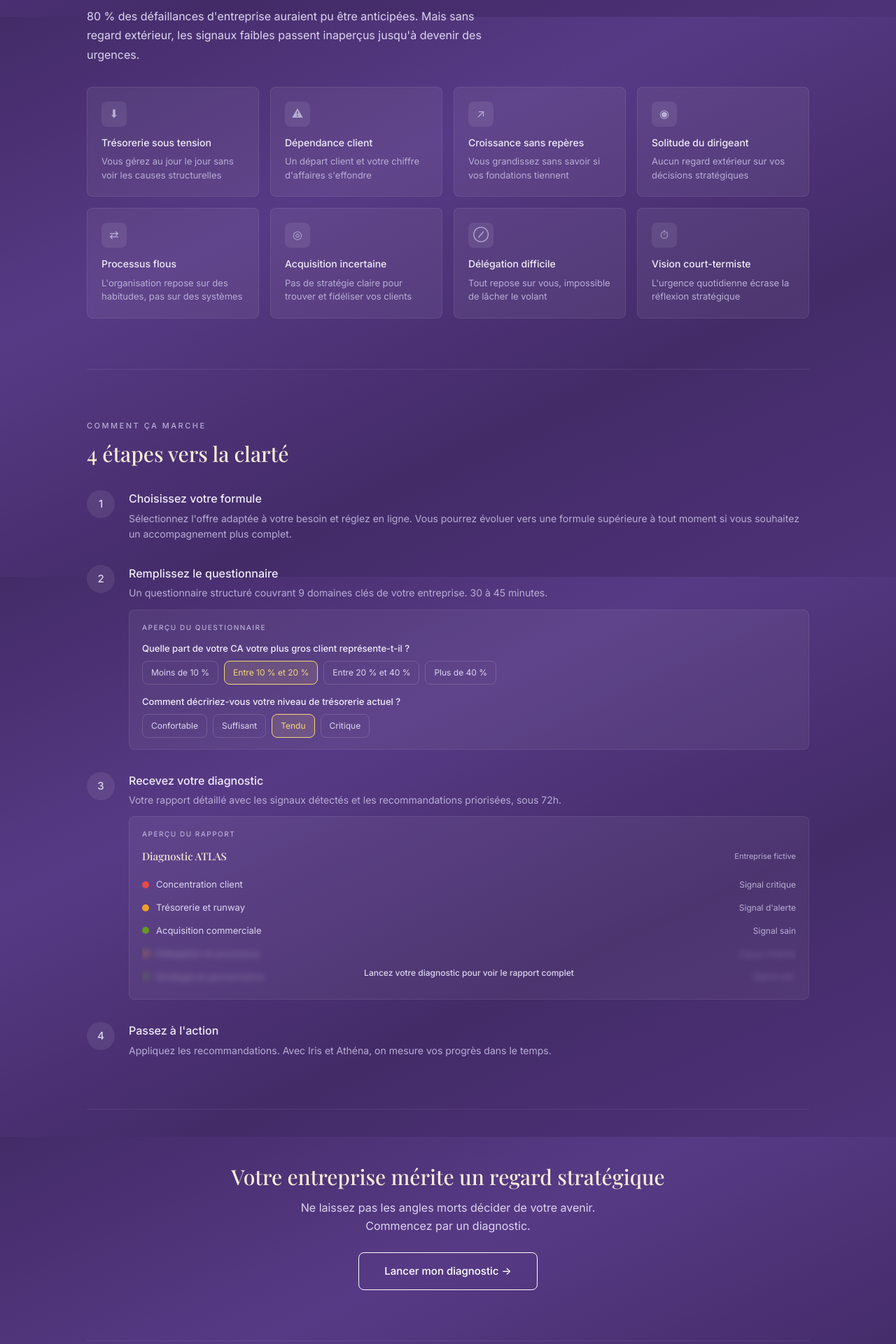
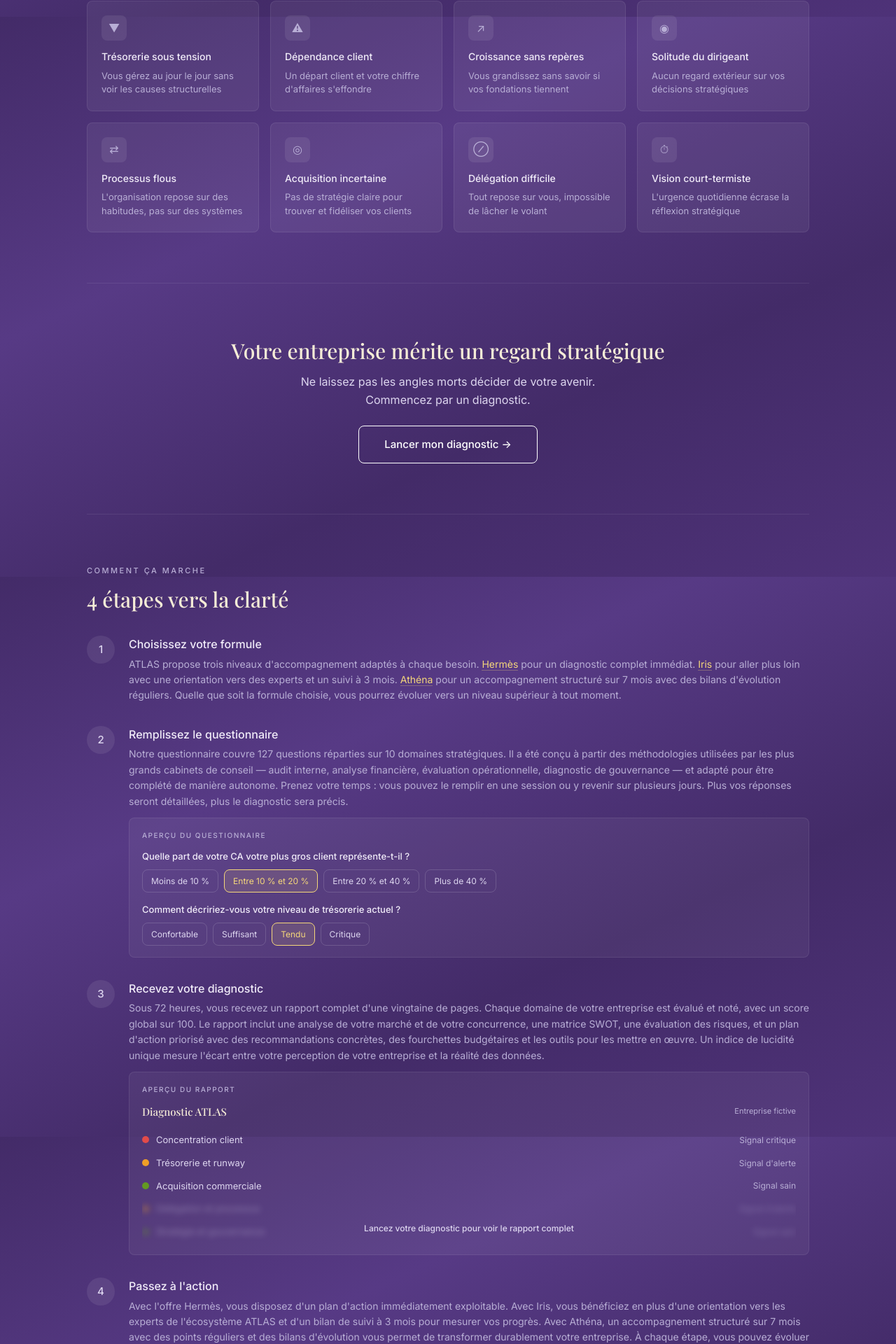
Before and after one commit to gabrielsimonetti62-hub/atlas-diagnostic, a Next.js app: page / in a window 1280 px wide. Shown: the part 776-2696 px from the top of the page at 70% size. Built offline with nearby package versions, Linux system fonts and the light colour scheme; a web font is replaced by a local one.

Commit message:
Update page.js

```diff
--- a/app/page.js
+++ b/app/page.js
@@ -1,25 +1,38 @@
+import Link from "next/link";
+import { Nav, Footer } from "./components";
+
+function PainCard({ icon, title, desc }) {
+  return (
+    <div className="pain-card">
+      <div className="pain-icon">{icon}</div>
+      <h3>{title}</h3>
+      <p>{desc}</p>
+    </div>
+  );
+}
+
+function OfferCheck({ color, children }) {
+  return (
+    <li>
+      <span className={`offer-check check-${color}`}>&#10003;</span>
+      {children}
+    </li>
+  );
+}
+
 export default function Home() {
   return (
     <>
-      {/* NAV */}
-      <div className="container">
-        <nav className="nav">
-          <div>
-            <div className="nav-logo">ATLAS</div>
-            <div className="nav-tagline">Laissez-nous porter votre monde sur nos épaules</div>
-          </div>
-          <a href="#offres" className="nav-cta">Diagnostiquer mon entreprise</a>
-        </nav>
-      </div>
+      <Nav />
 
       {/* HERO */}
       <div className="container">
         <section className="hero">
-          <div className="hero-eyebrow">Diagnostic stratégique pour TPE et PME</div>
+          <div className="hero-eyebrow">Diagnostic strat&eacute;gique pour TPE et PME</div>
           <h1>Votre entreprise a des failles. Vous ne les voyez pas encore.</h1>
-          <p>ATLAS détecte en 9 domaines ce qui freine votre croissance, menace votre trésorerie ou fragilise votre organisation. Le diagnostic d&apos;un cabinet, au prix d&apos;un indépendant.</p>
-          <a href="#offres" className="btn-cta">Lancer mon diagnostic →</a>
-          <div className="hero-sub">À partir de 199 € · Résultats sous 72h</div>
+          <p>ATLAS d&eacute;tecte en 10 domaines ce qui freine votre croissance, menace votre tr&eacute;sorerie ou fragilise votre organisation. Le diagnostic d&apos;un cabinet, au prix d&apos;un ind&eacute;pendant.</p>
+          <a href="#offres" className="btn-cta">Lancer mon diagnostic &rarr;</a>
+          <div className="hero-sub">&Agrave; partir de 199 &euro; &middot; R&eacute;sultats sous 72h</div>
         </section>
       </div>
 
@@ -30,44 +43,55 @@ export default function Home() {
         <section className="section">
           <div className="section-label">Le constat</div>
           <h2>Les angles morts qui fragilisent les TPE et PME</h2>
-          <p className="section-intro">80 % des défaillances d&apos;entreprise auraient pu être anticipées. Mais sans regard extérieur, les signaux faibles passent inaperçus jusqu&apos;à devenir des urgences.</p>
+          <p className="section-intro">80 % des d&eacute;faillances d&apos;entreprise auraient pu &ecirc;tre anticip&eacute;es. Mais sans regard ext&eacute;rieur, les signaux faibles passent inaper&ccedil;us jusqu&apos;&agrave; devenir des urgences.</p>
           <div className="pain-grid">
-            <PainCard icon="⬇" title="Trésorerie sous tension" desc="Vous gérez au jour le jour sans voir les causes structurelles" />
-            <PainCard icon="⚠" title="Dépendance client" desc="Un départ client et votre chiffre d'affaires s'effondre" />
-            <PainCard icon="↗" title="Croissance sans repères" desc="Vous grandissez sans savoir si vos fondations tiennent" />
-            <PainCard icon="◉" title="Solitude du dirigeant" desc="Aucun regard extérieur sur vos décisions stratégiques" />
-            <PainCard icon="⇄" title="Processus flous" desc="L'organisation repose sur des habitudes, pas sur des systèmes" />
-            <PainCard icon="◎" title="Acquisition incertaine" desc="Pas de stratégie claire pour trouver et fidéliser vos clients" />
-            <PainCard icon="⊘" title="Délégation difficile" desc="Tout repose sur vous, impossible de lâcher le volant" />
-            <PainCard icon="⏱" title="Vision court-termiste" desc="L'urgence quotidienne écrase la réflexion stratégique" />
+            <PainCard icon="&#9660;" title="Tr&eacute;sorerie sous tension" desc="Vous g&eacute;rez au jour le jour sans voir les causes structurelles" />
+            <PainCard icon="&#9888;" title="D&eacute;pendance client" desc="Un d&eacute;part client et votre chiffre d&apos;affaires s&apos;effondre" />
+            <PainCard icon="&#8599;" title="Croissance sans rep&egrave;res" desc="Vous grandissez sans savoir si vos fondations tiennent" />
+            <PainCard icon="&#9673;" title="Solitude du dirigeant" desc="Aucun regard ext&eacute;rieur sur vos d&eacute;cisions strat&eacute;giques" />
+            <PainCard icon="&#8644;" title="Processus flous" desc="L&apos;organisation repose sur des habitudes, pas sur des syst&egrave;mes" />
+            <PainCard icon="&#9678;" title="Acquisition incertaine" desc="Pas de strat&eacute;gie claire pour trouver et fid&eacute;liser vos clients" />
+            <PainCard icon="&#8856;" title="D&eacute;l&eacute;gation difficile" desc="Tout repose sur vous, impossible de l&acirc;cher le volant" />
+            <PainCard icon="&#9201;" title="Vision court-termiste" desc="L&apos;urgence quotidienne &eacute;crase la r&eacute;flexion strat&eacute;gique" />
           </div>
         </section>
       </div>
 
       <div className="container"><hr className="divider" /></div>
 
-      {/* COMMENT CA MARCHE */}
+      {/* CTA MID */}
+      <div className="container">
+        <section className="cta-section">
+          <h2>Votre entreprise m&eacute;rite un regard strat&eacute;gique</h2>
+          <p>Ne laissez pas les angles morts d&eacute;cider de votre avenir. Commencez par un diagnostic.</p>
+          <a href="#offres" className="btn-cta">Lancer mon diagnostic &rarr;</a>
+        </section>
+      </div>
+
+      <div className="container"><hr className="divider" /></div>
+
+      {/* 4 ETAPES */}
       <div className="container">
         <section className="section">
-          <div className="section-label">Comment ça marche</div>
-          <h2>4 étapes vers la clarté</h2>
+          <div className="section-label">Comment &ccedil;a marche</div>
+          <h2>4 &eacute;tapes vers la clart&eacute;</h2>
           <div className="steps-list">
             <div className="step">
               <div className="step-num">1</div>
               <div className="step-content">
                 <h3>Choisissez votre formule</h3>
-                <p>Sélectionnez l&apos;offre adaptée à votre besoin et réglez en ligne. Vous pourrez évoluer vers une formule supérieure à tout moment si vous souhaitez un accompagnement plus complet.</p>
+                <p>ATLAS propose trois niveaux d&apos;accompagnement adapt&eacute;s &agrave; chaque besoin. <Link href="/offres/hermes" className="text-link">Herm&egrave;s</Link> pour un diagnostic complet imm&eacute;diat. <Link href="/offres/iris" className="text-link">Iris</Link> pour aller plus loin avec une orientation vers des experts et un suivi &agrave; 3 mois. <Link href="/offres/athena" className="text-link">Ath&eacute;na</Link> pour un accompagnement structur&eacute; sur 7 mois avec des bilans d&apos;&eacute;volution r&eacute;guliers. Quelle que soit la formule choisie, vous pourrez &eacute;voluer vers un niveau sup&eacute;rieur &agrave; tout moment.</p>
               </div>
             </div>
             <div className="step">
               <div className="step-num">2</div>
               <div className="step-content">
                 <h3>Remplissez le questionnaire</h3>
-                <p>Un questionnaire structuré couvrant 9 domaines clés de votre entreprise. 30 à 45 minutes.</p>
+                <p>Notre questionnaire couvre 127 questions r&eacute;parties sur 10 domaines strat&eacute;giques. Il a &eacute;t&eacute; con&ccedil;u &agrave; partir des m&eacute;thodologies utilis&eacute;es par les plus grands cabinets de conseil &mdash; audit interne, analyse financi&egrave;re, &eacute;valuation op&eacute;rationnelle, diagnostic de gouvernance &mdash; et adapt&eacute; pour &ecirc;tre compl&eacute;t&eacute; de mani&egrave;re autonome. Prenez votre temps : vous pouvez le remplir en une session ou y revenir sur plusieurs jours. Plus vos r&eacute;ponses seront d&eacute;taill&eacute;es, plus le diagnostic sera pr&eacute;cis.</p>
                 <div className="preview-box">
-                  <div className="preview-label">Aperçu du questionnaire</div>
+                  <div className="preview-label">Aper&ccedil;u du questionnaire</div>
                   <div className="preview-question">
-                    <p>Quelle part de votre CA votre plus gros client représente-t-il ?</p>
+                    <p>Quelle part de votre CA votre plus gros client repr&eacute;sente-t-il ?</p>
                     <div className="preview-options">
                       <span className="preview-opt">Moins de 10 %</span>
                       <span className="preview-opt selected">Entre 10 % et 20 %</span>
@@ -76,7 +100,7 @@ export default function Home() {
                     </div>
                   </div>
                   <div className="preview-question">
-                    <p>Comment décririez-vous votre niveau de trésorerie actuel ?</p>
+                    <p>Comment d&eacute;cririez-vous votre niveau de tr&eacute;sorerie actuel ?</p>
                     <div className="preview-options">
                       <span className="preview-opt">Confortable</span>
                       <span className="preview-opt">Suffisant</span>
@@ -91,9 +115,9 @@ export default function Home() {
               <div className="step-num">3</div>
               <div className="step-content">
                 <h3>Recevez votre diagnostic</h3>
-                <p>Votre rapport détaillé avec les signaux détectés et les recommandations priorisées, sous 72h.</p>
+                <p>Sous 72 heures, vous recevez un rapport complet d&apos;une vingtaine de pages. Chaque domaine de votre entreprise est &eacute;valu&eacute; et not&eacute;, avec un score global sur 100. Le rapport inclut une analyse de votre march&eacute; et de votre concurrence, une matrice SWOT, une &eacute;valuation des risques, et un plan d&apos;action prioris&eacute; avec des recommandations concr&egrave;tes, des fourchettes budg&eacute;taires et les outils pour les mettre en &oelig;uvre. Un indice de lucidit&eacute; unique mesure l&apos;&eacute;cart entre votre perception de votre entreprise et la r&eacute;alit&eacute; des donn&eacute;es.</p>
                 <div className="preview-box">
-                  <div className="preview-label">Aperçu du rapport</div>
+                  <div className="preview-label">Aper&ccedil;u du rapport</div>
                   <div className="preview-diag-header">
                     <div className="preview-diag-title">Diagnostic ATLAS</div>
                     <span style={{ fontSize: "11px", color: "var(--color-lilas-muted)" }}>Entreprise fictive</span>
@@ -105,7 +129,7 @@ export default function Home() {
                   </div>
                   <div className="preview-signal">
                     <div className="signal-dot amber"></div>
-                    <div className="signal-name">Trésorerie et runway</div>
+                    <div className="signal-name">Tr&eacute;sorerie et runway</div>
                     <div className="signal-level">Signal d&apos;alerte</div>
                   </div>
                   <div className="preview-signal">
@@ -117,12 +141,12 @@ export default function Home() {
                     <div className="blur-inner">
                       <div className="preview-signal">
                         <div className="signal-dot amber"></div>
-                        <div className="signal-name">Délégation et processus</div>
+                        <div className="signal-name">D&eacute;l&eacute;gation et processus</div>
                         <div className="signal-level">Signal d&apos;alerte</div>
                       </div>
                       <div className="preview-signal">
                         <div className="signal-dot green"></div>
-                        <div className="signal-name">Stratégie et gouvernance</div>
+                        <div className="signal-name">Strat&eacute;gie et gouvernance</div>
                         <div className="signal-level">Signal sain</div>
                       </div>
                     </div>
@@ -134,22 +158,11 @@ export default function Home() {
             <div className="step">
               <div className="step-num">4</div>
               <div className="step-content">
-                <h3>Passez à l&apos;action</h3>
-                <p>Appliquez les recommandations. Avec Iris et Athéna, on mesure vos progrès dans le temps.</p>
+                <h3>Passez &agrave; l&apos;action</h3>
+                <p>Avec l&apos;offre Herm&egrave;s, vous disposez d&apos;un plan d&apos;action imm&eacute;diatement exploitable. Avec Iris, vous b&eacute;n&eacute;ficiez en plus d&apos;une orientation vers les experts de l&apos;&eacute;cosyst&egrave;me ATLAS et d&apos;un bilan de suivi &agrave; 3 mois pour mesurer vos progr&egrave;s. Avec Ath&eacute;na, un accompagnement structur&eacute; sur 7 mois avec des points r&eacute;guliers et des bilans d&apos;&eacute;volution vous permet de transformer durablement votre entreprise. &Agrave; chaque &eacute;tape, vous pouvez &eacute;voluer vers la formule sup&eacute;rieure.</p>
               </div>
             </div>
           </div>
-        </section>
-      </div>
-
-      <div className="container"><hr className="divider" /></div>
-
-      {/* CTA MID */}
-      <div className="container">
-        <section className="cta-section">
-          <h2>Votre entreprise mérite un regard stratégique</h2>
-          <p>Ne laissez pas les angles morts décider de votre avenir. Commencez par un diagnostic.</p>
-          <a href="#offres" className="btn-cta">Lancer mon diagnostic →</a>
         </section>
       </div>
 
@@ -162,65 +175,60 @@ export default function Home() {
             <div className="plateau-label">Les offres</div>
             <div className="plateau-title">Choisissez votre niveau de diagnostic</div>
             <div className="offers-grid">
-              {/* HERMES */}
               <div className="offer-card">
                 <div className="offer-top offer-top-silver">
-                  <div className="offer-name">Hermès</div>
-                  <div className="offer-price">199 € <span>TTC</span></div>
+                  <div className="offer-name">Herm&egrave;s</div>
+                  <div className="offer-price">199 &euro; <span>TTC</span></div>
                 </div>
                 <div className="offer-bottom">
-                  <div className="offer-desc">Un bilan complet et immédiat de votre entreprise.</div>
+                  <div className="offer-desc">Un bilan complet et imm&eacute;diat de votre entreprise.</div>
                   <ul className="offer-features">
                     <OfferCheck color="silver">Diagnostic de votre entreprise</OfferCheck>
-                    <OfferCheck color="silver">Rapport détaillé</OfferCheck>
-                    <OfferCheck color="silver">Recommandations priorisées</OfferCheck>
+                    <OfferCheck color="silver">Rapport d&eacute;taill&eacute;</OfferCheck>
+                    <OfferCheck color="silver">Recommandations prioris&eacute;es</OfferCheck>
                   </ul>
-                  <button className="offer-btn">Choisir Hermès</button>
+                  <Link href="/offres/hermes" className="offer-btn">D&eacute;couvrir Herm&egrave;s</Link>
                 </div>
               </div>
-
-              {/* IRIS */}
               <div className="offer-card featured">
-                <div className="offer-badge badge-gold">Recommandé</div>
+                <div className="offer-badge badge-gold">Recommand&eacute;</div>
                 <div className="offer-top offer-top-gold">
                   <div className="offer-name">Iris</div>
-                  <div className="offer-price">599 € <span>TTC</span></div>
+                  <div className="offer-price">599 &euro; <span>TTC</span></div>
                 </div>
                 <div className="offer-bottom">
-                  <div className="offer-desc">Le diagnostic complet avec orientation et suivi à 3 mois.</div>
+                  <div className="offer-desc">Le diagnostic complet avec orientation et suivi &agrave; 3 mois.</div>
                   <ul className="offer-features">
                     <OfferCheck color="gold">Diagnostic de votre entreprise</OfferCheck>
-                    <OfferCheck color="gold">Rapport détaillé</OfferCheck>
-                    <OfferCheck color="gold">Recommandations priorisées</OfferCheck>
-                    <OfferCheck color="gold">Orientation écosystème ATLAS</OfferCheck>
-                    <OfferCheck color="gold">Diagnostic de suivi à 3 mois</OfferCheck>
-                    <OfferCheck color="gold">Recommandations priorisées à 3 mois</OfferCheck>
+                    <OfferCheck color="gold">Rapport d&eacute;taill&eacute;</OfferCheck>
+                    <OfferCheck color="gold">Recommandations prioris&eacute;es</OfferCheck>
+                    <OfferCheck color="gold">Orientation &eacute;cosyst&egrave;me ATLAS</OfferCheck>
+                    <OfferCheck color="gold">Diagnostic de suivi &agrave; 3 mois</OfferCheck>
+                    <OfferCheck color="gold">Recommandations prioris&eacute;es &agrave; 3 mois</OfferCheck>
                   </ul>
-                  <button className="offer-btn">Choisir Iris</button>
+                  <Link href="/offres/iris" className="offer-btn">D&eacute;couvrir Iris</Link>
                 </div>
               </div>
-
-              {/* ATHENA */}
               <div className="offer-card premium">
-                <div className="offer-badge badge-premium"><span style={{ fontSize: "12px" }}>👑</span> Premium</div>
+                <div className="offer-badge badge-premium"><span style={{ fontSize: "12px" }}>&#128081;</span> Premium</div>
                 <div className="offer-top offer-top-purple">
-                  <div className="offer-name">Athéna</div>
-                  <div className="offer-price">1 199 € <span>TTC</span></div>
+                  <div className="offer-name">Ath&eacute;na</div>
+                  <div className="offer-price">1 199 &euro; <span>TTC</span></div>
                 </div>
                 <div className="offer-bottom">
                   <div className="offer-desc">L&apos;accompagnement complet sur 7 mois.</div>
                   <ul className="offer-features">
                     <OfferCheck color="purple">Dossier prioritaire</OfferCheck>
                     <OfferCheck color="purple">Diagnostic de votre entreprise</OfferCheck>
-                    <OfferCheck color="purple">Rapport détaillé</OfferCheck>
-                    <OfferCheck color="purple">Recommandations priorisées</OfferCheck>
-                    <OfferCheck color="purple">Orientation écosystème ATLAS</OfferCheck>
-                    <OfferCheck color="purple">Suivi à 1 mois + recommandations</OfferCheck>
-                    <OfferCheck color="purple">Suivi à 3 mois + bilan d&apos;évolution</OfferCheck>
-                    <OfferCheck color="purple">Suivi à 5 mois + recommandations</OfferCheck>
-                    <OfferCheck color="purple">Suivi à 7 mois + bilan de fin de parcours</OfferCheck>
+                    <OfferCheck color="purple">Rapport d&eacute;taill&eacute;</OfferCheck>
+                    <OfferCheck color="purple">Recommandations prioris&eacute;es</OfferCheck>
+                    <OfferCheck color="purple">Orientation &eacute;cosyst&egrave;me ATLAS</OfferCheck>
+                    <OfferCheck color="purple">Suivi &agrave; 1 mois + recommandations</OfferCheck>
+                    <OfferCheck color="purple">Suivi &agrave; 3 mois + bilan d&apos;&eacute;volution</OfferCheck>
+                    <OfferCheck color="purple">Suivi &agrave; 5 mois + recommandations</OfferCheck>
+                    <OfferCheck color="purple">Suivi &agrave; 7 mois + bilan de fin de parcours</OfferCheck>
                   </ul>
-                  <button className="offer-btn">Choisir Athéna</button>
+                  <Link href="/offres/athena" className="offer-btn">D&eacute;couvrir Ath&eacute;na</Link>
                 </div>
               </div>
             </div>
@@ -234,43 +242,14 @@ export default function Home() {
       <div className="container">
         <section className="closing">
           <div className="closing-logo">ATLAS</div>
-          <p>ATLAS est né d&apos;une conviction : les TPE et PME méritent le même niveau d&apos;analyse stratégique que les grandes entreprises, sans en payer le prix.</p>
-          <p>Notre mission est de bâtir un écosystème d&apos;accompagnement et d&apos;entraide où chaque dirigeant peut identifier ses fragilités, s&apos;appuyer sur les bons experts, mesurer sa progression dans le temps et collaborer avec les autres membres de cet écosystème pour grandir ensemble.</p>
-          <p>Ce diagnostic est la première étape d&apos;un projet à ambition globale — une analyse rigoureuse, construite sur les méthodologies des plus grands cabinets de conseil, rendue accessible à ceux qui en ont le plus besoin.</p>
-          <div className="closing-devise"><strong>ATLAS</strong> — Laissez-nous porter votre monde sur nos épaules.</div>
+          <p>ATLAS est n&eacute; d&apos;une conviction : les TPE et PME m&eacute;ritent le m&ecirc;me niveau d&apos;analyse strat&eacute;gique que les grandes entreprises, sans en payer le prix.</p>
+          <p>Notre mission est de b&acirc;tir un &eacute;cosyst&egrave;me d&apos;accompagnement et d&apos;entraide o&ugrave; chaque dirigeant peut identifier ses fragilit&eacute;s, s&apos;appuyer sur les bons experts, mesurer sa progression dans le temps et collaborer avec les autres membres de cet &eacute;cosyst&egrave;me pour grandir ensemble.</p>
+          <p>Ce diagnostic est la premi&egrave;re &eacute;tape d&apos;un projet &agrave; ambition globale &mdash; une analyse rigoureuse, construite sur les m&eacute;thodologies des plus grands cabinets de conseil, rendue accessible &agrave; ceux qui en ont le plus besoin.</p>
+          <div className="closing-devise"><strong>ATLAS</strong> &mdash; Laissez-nous porter votre monde sur nos &eacute;paules.</div>
         </section>
       </div>
 
-      {/* FOOTER */}
-      <div className="container">
-        <footer className="footer">
-          <div className="footer-left">ATLAS · Conseil en stratégie et diagnostic d&apos;entreprise · SIRET en cours</div>
-          <div className="footer-links">
-            <a href="#">Mentions légales</a>
-            <a href="#">CGV</a>
-            <a href="#">Contact</a>
-          </div>
-        </footer>
-      </div>
+      <Footer />
     </>
   );
 }
-
-function PainCard({ icon, title, desc }) {
-  return (
-    <div className="pain-card">
-      <div className="pain-icon">{icon}</div>
-      <h3>{title}</h3>
-      <p>{desc}</p>
-    </div>
-  );
-}
-
-function OfferCheck({ color, children }) {
-  return (
-    <li>
-      <span className={`offer-check check-${color}`}>✓</span>
-      {children}
-    </li>
-  );
-}
```
